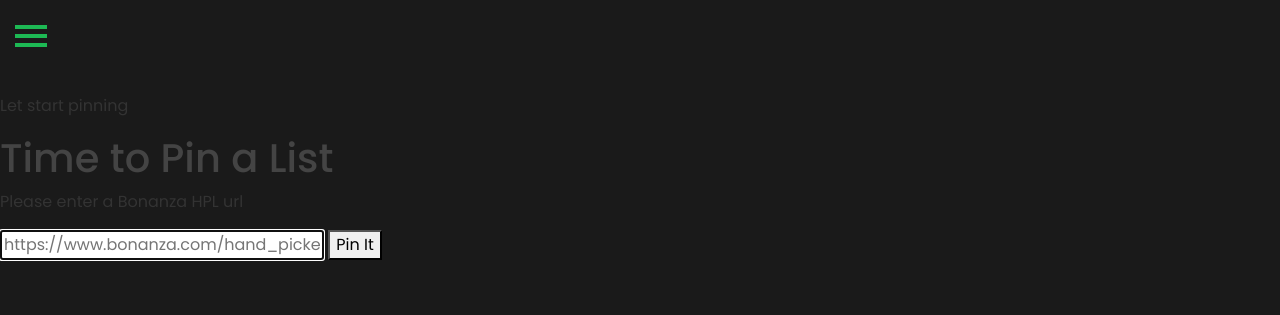
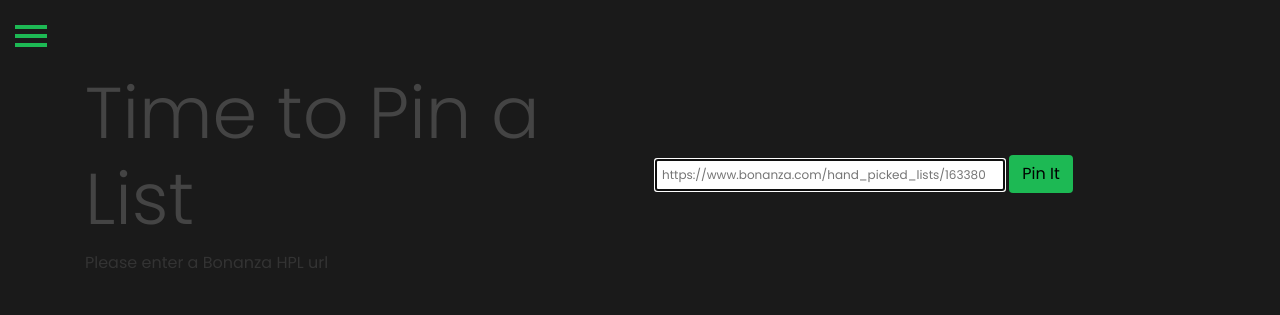
Before and after one commit to Andrewske/my_site, a Django app: page /hpltopin/pin_list/ in a window 1280 px wide. Shown: the top 315 px of the page. Run offline with Django 3.2, Linux system fonts and the light colour scheme; a user stored in the database is signed in; some libraries are stand-ins or nearby versions.

Commit message:
update style for getting hpl listings

```diff
--- a/hpltopin/bonanza.py
+++ b/hpltopin/bonanza.py
@@ -29,7 +29,9 @@ def find_listings(url):
         listings.append(re.match(".*?([0-9]+)$", href).group(1))
     title = soup.title.string
     title = title.replace(" - Hand Picked List", "")
-    return listings[:2], title
+    return listings, title
+
+
 
 
 def get_items_information(listings):
@@ -72,4 +74,4 @@ def get_items_information(listings):
 if __name__ == "__main__":
     # hpl_url = 'https://www.bonanza.com/hpl/Garden-Tools/163708'
     # print(find_listings('https://www.bonanza.com/hpl/Shades-and-Sunnies/163720'))
-    print(get_items_information(["648542818", "671856167"]))
+    print(get_items_information(['126125989', '562254958']))
--- a/hpltopin/templates/hpltopin/pin_list.html
+++ b/hpltopin/templates/hpltopin/pin_list.html
@@ -1,43 +1,58 @@
 {% extends "portfolio/base.html" %} {% block content %}
+<div class= "container">
 
-<div class="main-image">
-  <div class= "gif-container">
-      <img class = 'gif' src='{{ just_do_it_gif }}'></img>
-      <div class='text-box'>
-        <p class="text">Let start pinning</p>
-        <p><a style="color:#56693D" href="bonanza.com">{{ user.name }}</a></p>
+  {% if hpl_url %}
+  <div class='row'>
+    <div class="col-xs-12 col-md-6 m-auto">
+      <h1 class="display-1 text-white">Great!</h1>
+      <p class="text">
+        We will be creating {{ listing_count }} listings on a board titled {{ board_name }}
+      </p>
+    </div>
+    <div class="col-xs-12 col-md-6 m-auto">
+      <form method='POST' action='/create_and_post' class="form">
+        <button class="btn contact-button" type="submit", value="hpl_url">Pin these Listings</button>
+      </form>
     </div>
   </div>
-  <div class= "right-container">
-    {% if hpl_url %}
-    <h1 class="main-text">Great!</h1>
-    <p class="text">
-      We will be creating
-    </p>
-    <p class="text">
-      {{ listing_count }}
-    </p>
-    <p class="text">
-      listings on a board titled
-    </p>
-    <p class="text">
-      {{ board_name }}
-    </p>
-    <form method='POST' action='/create_and_post' class="form">
-      <button class="red-button" type="submit", value="hpl_url">Pin these Listings</button>
-    </form>
-
+  <div class="row">
+    <table class="table table-hover">
+      <thead>
+        <tr>
+          <th scope="col">Image</th>
+          <th scope="col">Title</th>
+          <th scope="col">Price</th>
+        </tr>
+      </thead>
+      <tbody>
+        {% for listing in listings %}
+          <a href="{{ listing.itemUrl }}">
+            <tr>
+              <th scope="row"><img class="sidebar-img" src="{{ listing.pictureURL }}" alt="no-img"></th>
+              <td>{{ listing.title }}</td>
+              <td>{{ listing.price }}</td>
+              </a>
+            </tr>
+          </a>
+        {% endfor %}
+      </tbody>
+    </table>
+  </div>
   {% else %}
-    <h1 class="main-text">Time to Pin a List</h1>
-    <p class="white-text">
-      Please enter a Bonanza HPL url
-    </p>
+  <div class="row">
+    <div class="col-xs-12 col-md-6 m-auto">
+      <h1 class="display-3">Time to Pin a List</h1>
+      <p class="white-text">Please enter a Bonanza HPL url</p>
+    </div>
+    <div class="col-xs-12 col-md-6 m-auto">
       <form method='POST' action="{% url 'pin_list' %}" class="form">
         {% csrf_token %}
-      <input id='hpl_url' type='url' name='hpl_url' placeholder='https://www.bonanza.com/hand_picked_lists/163380' autofocus=''>
-      <button class="red-button" type="submit", value="hpl_url">Pin It</button>
+        <input style="min-width:350px; min-height:25px; padding:5px; font-size:12px; margin-bottom: 15px;"id='hpl_url' type='url' name='hpl_url' placeholder='https://www.bonanza.com/hand_picked_lists/163380' autofocus=''>
+        <button class="btn contact-button" type="submit", value="hpl_url">Pin It</button>
       </form>
+    </div>
+  </div>
   {% endif %}
 </div>
-</div>
+
 {% endblock content %}
--- a/hpltopin/views.py
+++ b/hpltopin/views.py
@@ -22,6 +22,7 @@ def pin_list(request):
         return render(request, 'hpltopin/pin_list.html',
             {
                 'listing_count':len(listings),
+                'listings':listings_info,
                 'board_name':title,
                 'hpl_url':hpl_url,
             }
--- a/portfolio/static/portfolio/main.css
+++ b/portfolio/static/portfolio/main.css
@@ -377,6 +377,11 @@ html {
   top: 0;
 }
 
+/*-------------------------------*/
+/*       Listings Tabel          */
+/*-------------------------------*/
+
+
 
 /*-------------------------------*/
 /*       Hamburger-Cross         */
```
Lines whose indentation alone changed are shown as unchanged.
